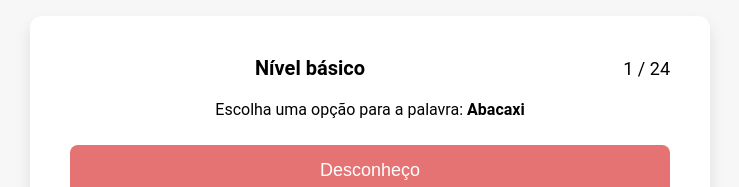
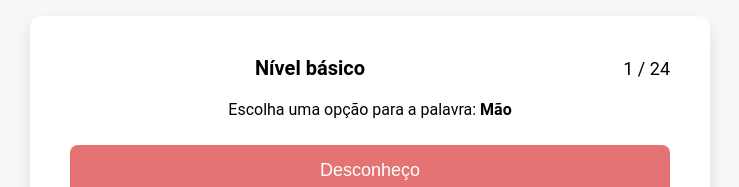
Before and after one commit to cassiopagnoncelli/dicio, a React (Create React App) app: page / in a window 1280 px wide. Shown: the part 112-299 px from the top of the page, without its empty margins (270-1009 px from the left). Built offline with nearby package versions, Linux system fonts and the light colour scheme.

Commit message:
randomise questionaire

```diff
--- a/src/App.js
+++ b/src/App.js
@@ -1,6 +1,15 @@
 import React, { useState, useEffect, useCallback } from 'react';
 import './App.css'; // Import the CSS file
 import dict from './words';
+
+// Fisher-Yates Shuffle
+function shuffleArray(array) {
+  for (let i = array.length - 1; i > 0; i--) {
+    const j = Math.floor(Math.random() * (i + 1));
+    [array[i], array[j]] = [array[j], array[i]]; // Swap elements
+  }
+  return array;
+}
 
 function App() {
   const [currentQuestion, setCurrentQuestion] = useState(0);
@@ -30,8 +39,12 @@
     if (level <= 4) {
       const wordPoolSize = phase === 1 ? 24 : 48; // Phase 1: 24 words, Phase 2: 48 words
       const filteredWords = dict[level - 1].filter((word) => !usedWords.includes(word));
-      setQuestionPool(filteredWords.slice(0, wordPoolSize)); // Set the question pool for the phase
-      setUnusedWords(filteredWords); // Keep a separate list for unused words
+
+      // Embaralhar as palavras antes de cortar para o tamanho do pool
+      const shuffledWords = shuffleArray(filteredWords);
+
+      setQuestionPool(shuffledWords.slice(0, wordPoolSize)); // Set the question pool for the phase
+      setUnusedWords(shuffledWords); // Keep a separate list for unused words
     }
   }, [level, phase, usedWords]);
 
```
